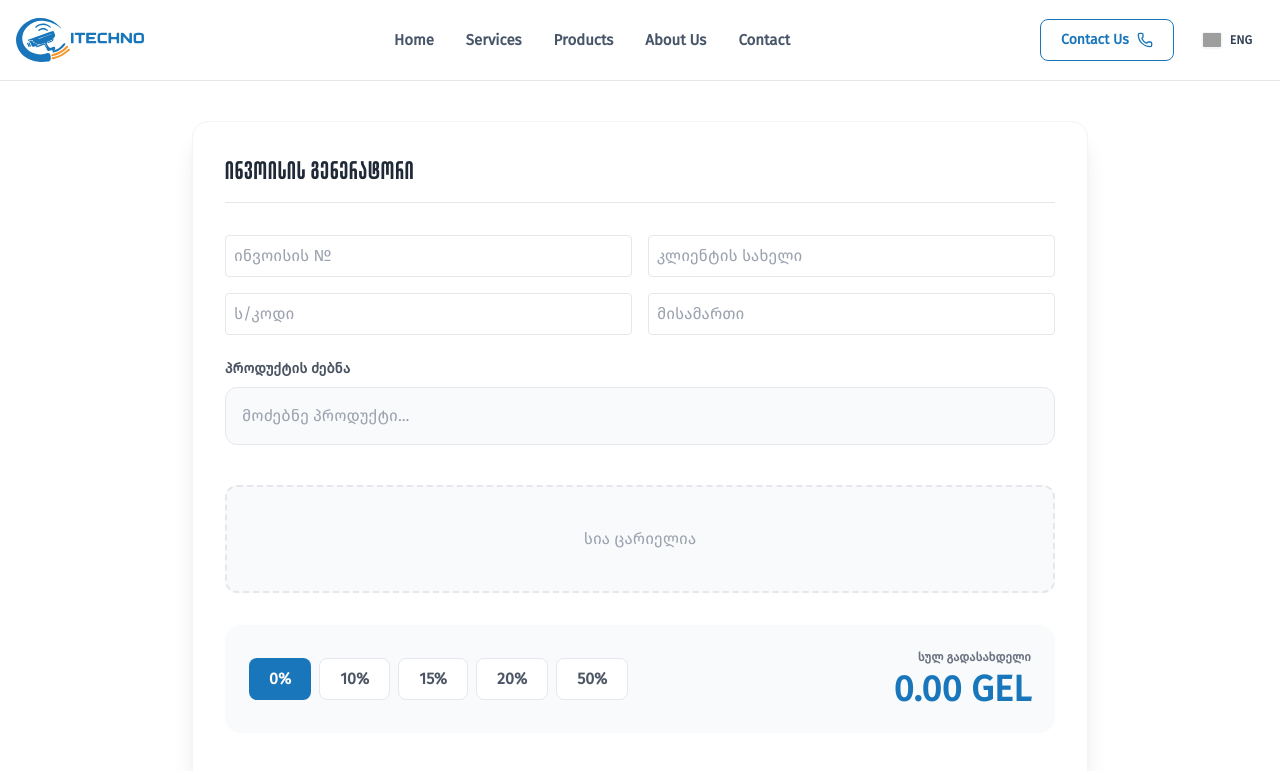
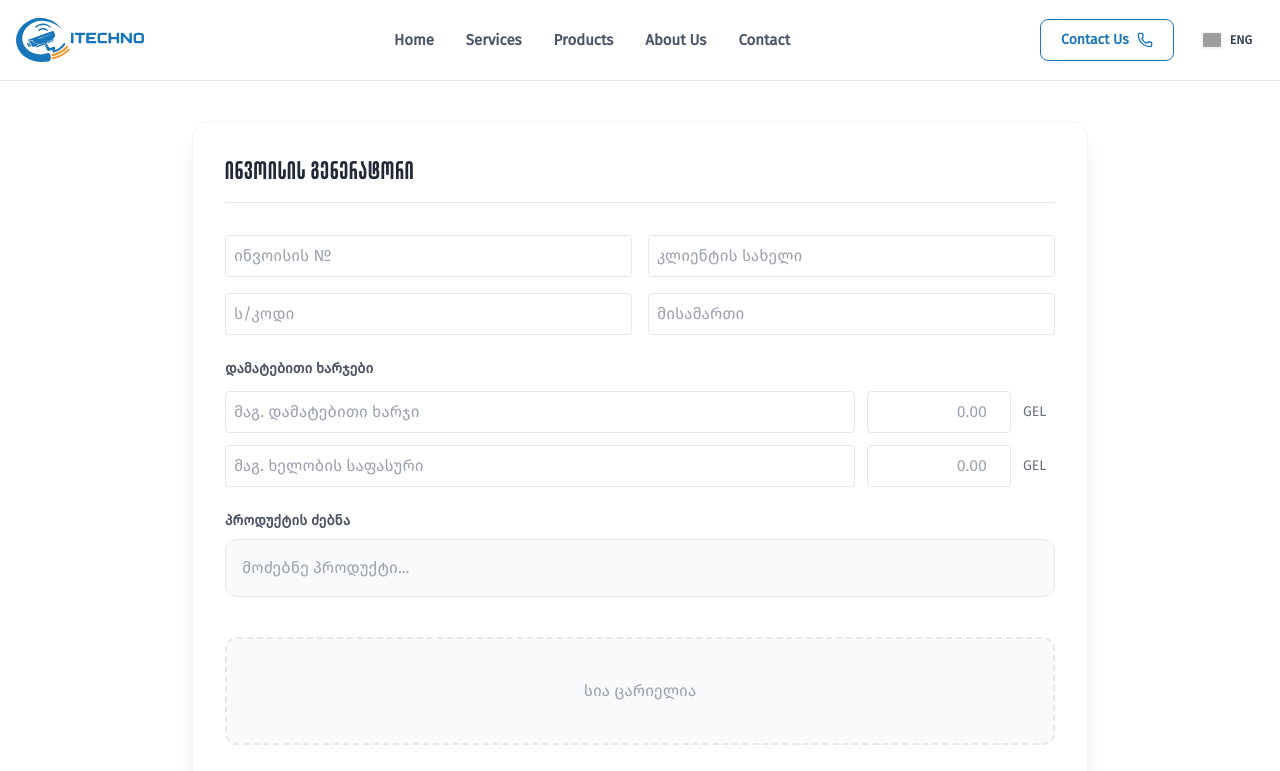
Before and after one commit to Gulverda/ITechno, a Next.js app: page /en/invoice-generator in a window 1280 px wide. Shown: the top 771 px of the page. Built offline with nearby package versions, Linux system fonts and the light colour scheme; grey boxes are pictures that could not be loaded.

Commit message:
Add: Two default field fo invoice-generator

```diff
--- a/src/app/(frontend)/[lang]/invoice-generator/page.tsx
+++ b/src/app/(frontend)/[lang]/invoice-generator/page.tsx
@@ -13,6 +13,11 @@ interface SelectedProduct {
   quantity: number
 }
 
+interface ExtraFee {
+  label: string
+  amount: number
+}
+
 export default function InvoiceGenerator() {
   const [text, setText] = useState('')
   const [query] = useDebounce(text, 500)
@@ -24,7 +29,13 @@ export default function InvoiceGenerator() {
   const [invoiceNumber, setInvoiceNumber] = useState('')
   const [clientName, setClientName] = useState('')
   const [clientTaxId, setClientTaxId] = useState('')
-  const [clientAddress, setClientAddress] = useState('') // ახალი მისამართის ველი
+  const [clientAddress, setClientAddress] = useState('')
+
+  // დამატებითი ხარჯები
+  const [extraFees, setExtraFees] = useState<ExtraFee[]>([
+    { label: '', amount: 0 },
+    { label: '', amount: 0 },
+  ])
 
   useEffect(() => {
     if (query.length > 2) {
@@ -70,9 +81,14 @@ export default function InvoiceGenerator() {
     setProducts([])
   }
 
+  const updateExtraFee = (index: number, field: 'label' | 'amount', value: string | number) => {
+    setExtraFees((prev) => prev.map((fee, i) => (i === index ? { ...fee, [field]: value } : fee)))
+  }
+
   const subtotal = selectedItems.reduce((acc, item) => acc + item.price * item.quantity, 0)
+  const extraFeesTotal = extraFees.reduce((acc, fee) => acc + (Number(fee.amount) || 0), 0)
   const discountAmount = subtotal * (discount / 100)
-  const total = subtotal - discountAmount
+  const total = subtotal - discountAmount + extraFeesTotal
 
   const generatePDF = () => {
     const doc = new jsPDF()
@@ -110,21 +126,29 @@ export default function InvoiceGenerator() {
     doc.setFontSize(10)
     doc.setTextColor(lightText[0], lightText[1], lightText[2])
     doc.text(`ს/კ: ${clientTaxId}`, 14, 73)
-    // მისამართის ჩვენება PDF-ში
     if (clientAddress) {
       doc.text(`მის: ${clientAddress}`, 14, 78)
     }
 
-    // ცხრილი დარჩა უცვლელი (ზუსტად ისე როგორც მოგეწონათ)
+    // ცხრილი — პროდუქტები + დამატებითი ხარჯები
+    const tableBody = selectedItems.map((item) => [
+      String(item.quantity),
+      item.title,
+      `${item.price.toFixed(2)} GEL`,
+      `${(item.price * item.quantity).toFixed(2)} GEL`,
+    ])
+
+    // დამატებითი ხარჯები ცხრილში
+    extraFees.forEach((fee) => {
+      if (fee.label && Number(fee.amount) > 0) {
+        tableBody.push(['—', fee.label, '—', `${Number(fee.amount).toFixed(2)} GEL`])
+      }
+    })
+
     autoTable(doc, {
       startY: 95,
       head: [['რაოდ.', 'აღწერა', 'საცალო ფასი', 'ჯამი']],
-      body: selectedItems.map((item) => [
-        String(item.quantity),
-        item.title,
-        `${item.price.toFixed(2)} GEL`,
-        `${(item.price * item.quantity).toFixed(2)} GEL`,
-      ]),
+      body: tableBody,
 
       theme: 'plain',
 
@@ -152,15 +176,7 @@ export default function InvoiceGenerator() {
 
       tableWidth: 'auto',
 
-      didParseCell: function (data) {
-        // აღწერის truncate (თუ ძალიან გრძელია)
-        if (data.column.index === 1) {
-          data.cell.styles.cellWidth = 'auto'
-        }
-      },
-
       didDrawCell: function (data) {
-        // ქვედა ხაზის დახატვა თითო row-სთვის (clean look)
         if (data.row.section === 'body' && data.column.index === 0) {
           const { x, y } = data.cell
           doc.setDrawColor(220)
@@ -173,6 +189,7 @@ export default function InvoiceGenerator() {
         }
       },
     })
+
     // @ts-expect-error - finalY
     let currentY = doc.lastAutoTable.finalY
     doc.setDrawColor(themeColor[0], themeColor[1], themeColor[2])
@@ -187,6 +204,16 @@ export default function InvoiceGenerator() {
     doc.text('ჯამი', totalsLabelX, currentY)
     doc.text(`${subtotal.toFixed(2)} GEL`, valueX, currentY, { align: 'right' })
 
+    // დამატებითი ხარჯები totals-ში
+    extraFees.forEach((fee) => {
+      if (fee.label && Number(fee.amount) > 0) {
+        currentY += 8
+        doc.setTextColor(textColor[0], textColor[1], textColor[2])
+        doc.text(`${fee.label}:`, totalsLabelX, currentY)
+        doc.text(`${Number(fee.amount).toFixed(2)} GEL`, valueX, currentY, { align: 'right' })
+      }
+    })
+
     if (discount > 0) {
       currentY += 8
       doc.setTextColor(220, 38, 38)
@@ -195,7 +222,6 @@ export default function InvoiceGenerator() {
       doc.setTextColor(textColor[0], textColor[1], textColor[2])
     }
 
-    // Total-ის ზედა ხაზი (ღია ნაცრისფერი)
     currentY += 4
     doc.setDrawColor(220, 220, 220)
     doc.setLineWidth(0.3)
@@ -253,7 +279,34 @@ export default function InvoiceGenerator() {
         />
       </div>
 
-      {/* დანარჩენი UI (ძებნა, ცხრილი, ღილაკები) იგივე რჩება */}
+      {/* დამატებითი ხარჯები */}
+      <div className="mb-6">
+        <label className="block text-sm text-gray-600 mb-3 font-bold">დამატებითი ხარჯები</label>
+        <div className="flex flex-col gap-3">
+          {extraFees.map((fee, index) => (
+            <div key={index} className="flex gap-3 items-center">
+              <input
+                placeholder={index === 0 ? 'მაგ. დამატებითი ხარჯი' : 'მაგ. ხელობის საფასური'}
+                value={fee.label}
+                onChange={(e) => updateExtraFee(index, 'label', e.target.value)}
+                className="flex-1 border p-2 rounded outline-none focus:ring-2 focus:ring-[#1976BA]"
+              />
+              <input
+                type="number"
+                min="0"
+                step="0.01"
+                placeholder="0.00"
+                value={fee.amount === 0 ? '' : fee.amount}
+                onChange={(e) => updateExtraFee(index, 'amount', parseFloat(e.target.value) || 0)}
+                className="w-36 border p-2 rounded outline-none focus:ring-2 focus:ring-[#1976BA] text-right"
+              />
+              <span className="text-gray-500 text-sm font-medium w-8">GEL</span>
+            </div>
+          ))}
+        </div>
+      </div>
+
+      {/* პროდუქტის ძებნა */}
       <div className="relative mb-10">
         <label className="block text-sm text-gray-600 mb-2 font-bold">პროდუქტის ძებნა</label>
         <input
```
